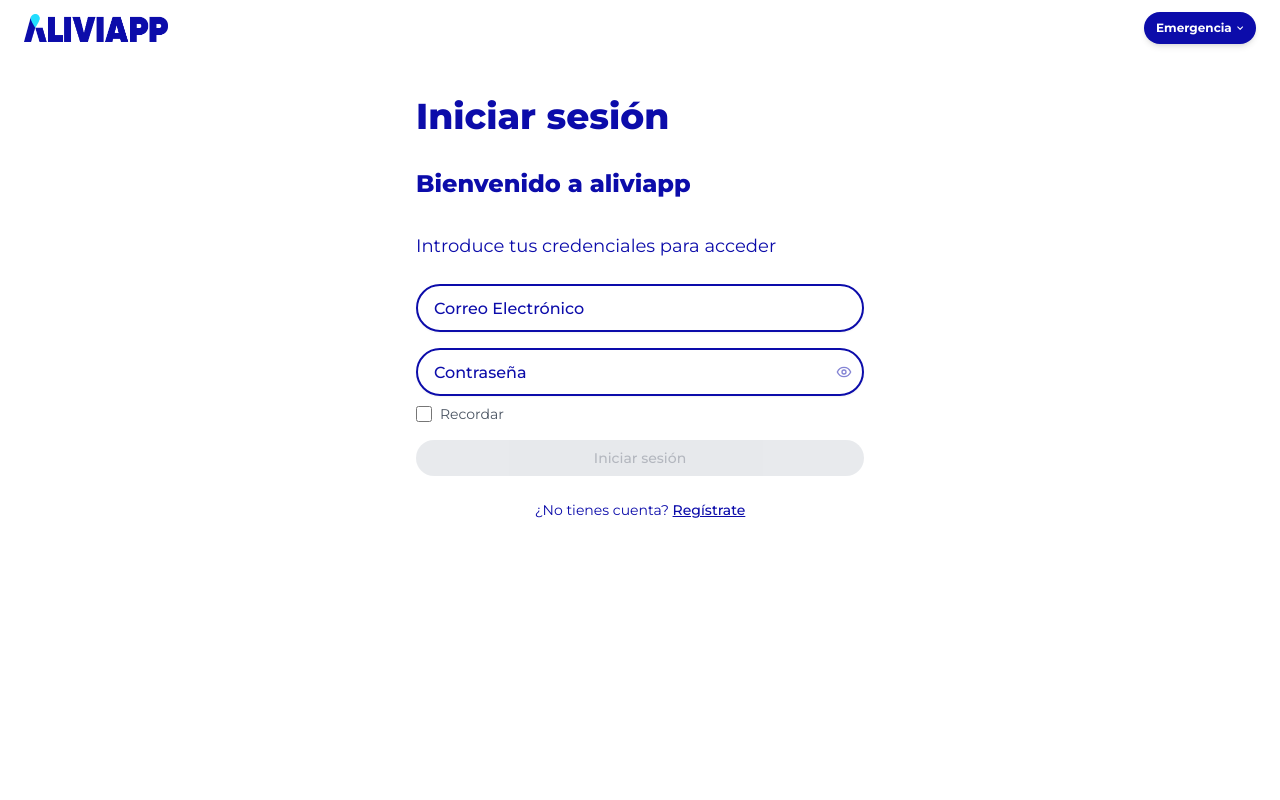
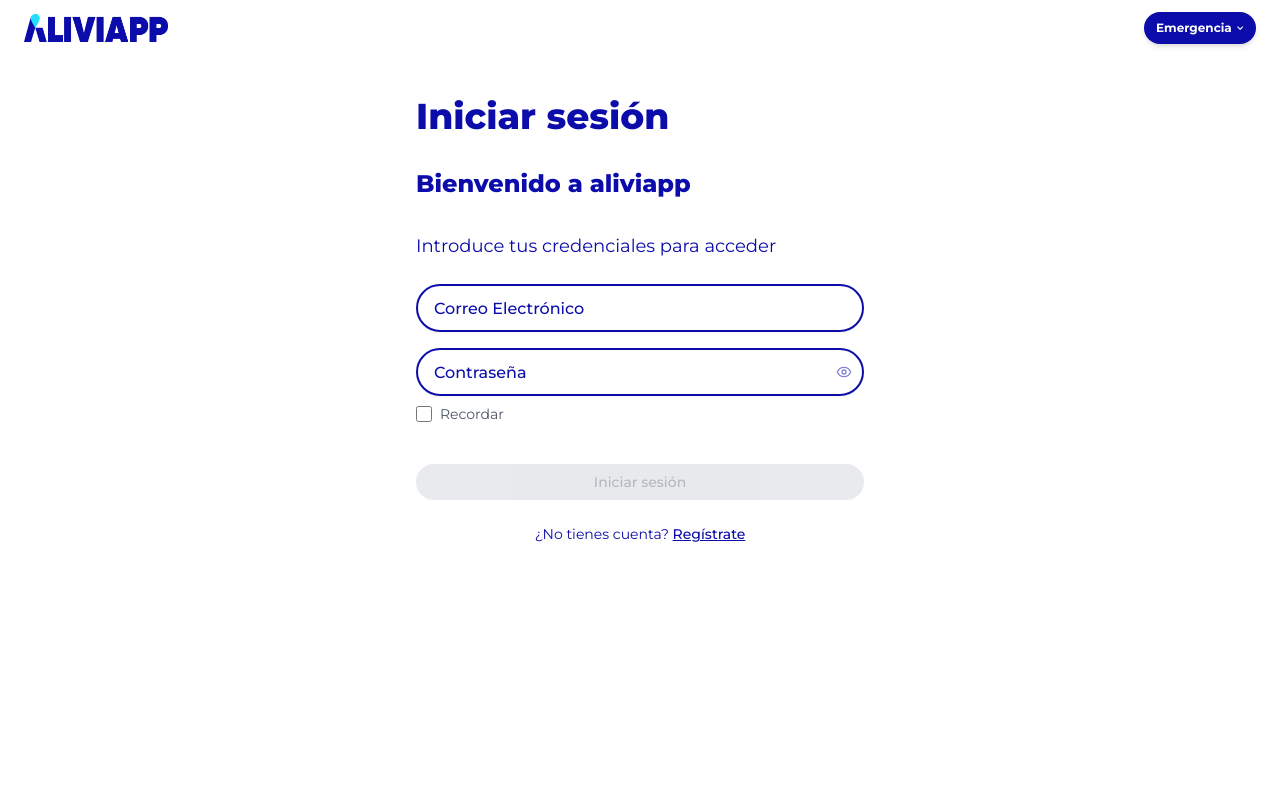
Before and after one commit to ChilyGarcia/alivio, a Next.js app: page /authentication/login in a window 1280 px wide. Shown: the top 800 px of the page. Built offline with nearby package versions, Linux system fonts and the light colour scheme.

Commit message:
fix:space to remember and log in

```diff
--- a/src/app/authentication/login/page.tsx
+++ b/src/app/authentication/login/page.tsx
@@ -257,6 +257,7 @@ export default function LoginPage() {
                 </label>
               </div>
             </div>
+            <div className="pt-6">
               <button
                 type="submit"
                 className={`inline-flex items-center justify-center whitespace-nowrap text-sm font-medium transition-colors focus-visible:outline-none focus-visible:ring-1 focus-visible:ring-ring disabled:pointer-events-none disabled:opacity-50 w-full rounded-full px-4 py-2 ${
@@ -272,6 +273,7 @@ export default function LoginPage() {
                   "Iniciar sesión"
                 )}
               </button>
+            </div>
           </form>
 
           <p className="text-center text-sm text-primary">
```
Lines whose indentation alone changed are shown as unchanged.
